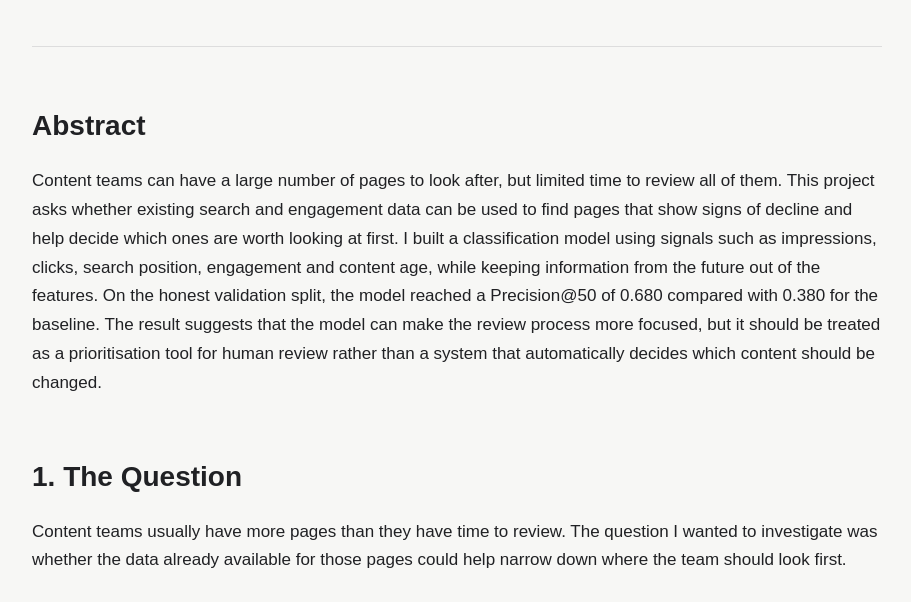
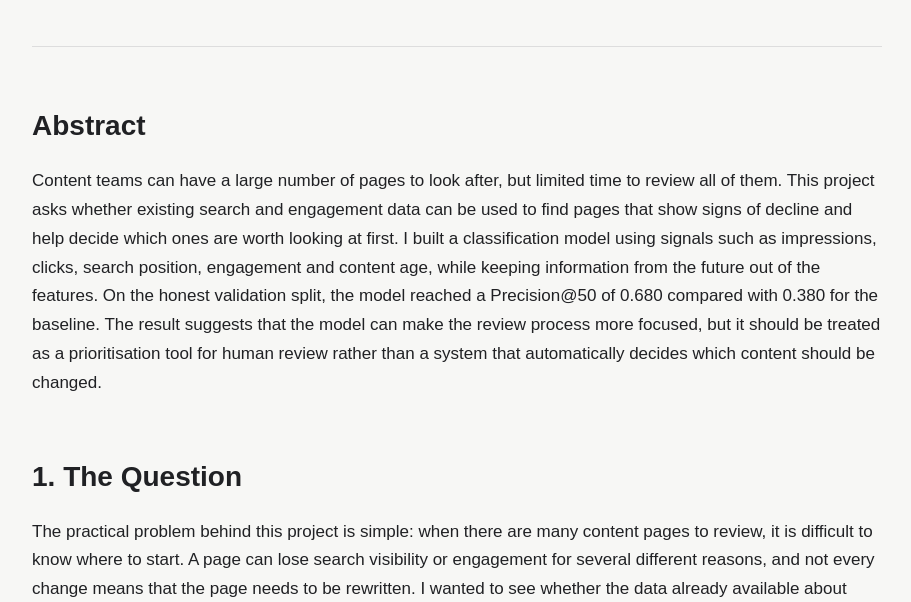
Before and after one commit to vedant08mehta/Flyrank-assignment1, a plain HTML site: page docs/index.html in a window 1280 px wide. Shown: the part 315-917 px from the top of the page, without its empty margins (183-1094 px from the left). Drawn offline with Linux system fonts and the light colour scheme.

Commit message:
Revise content description for clarity and detail
Expanded the explanation of the project's practical problem to clarify the challenges content teams face when reviewing pages.

```diff
--- a/docs/index.html
+++ b/docs/index.html
@@ -202,10 +202,13 @@
       <h2>1. The Question</h2>
 
       <p>
-        Content teams usually have more pages than they have time to review.
-        The question I wanted to investigate was whether the data already
-        available for those pages could help narrow down where the team
-        should look first.
+        The practical problem behind this project is simple: when there are
+        many content pages to review, it is difficult to know where to start.
+        A page can lose search visibility or engagement for several different
+        reasons, and not every change means that the page needs to be
+        rewritten. I wanted to see whether the data already available about
+        these pages could help narrow the list down and give a content team a
+        sensible place to start.
       </p>
 
       <div class="highlight">
```
